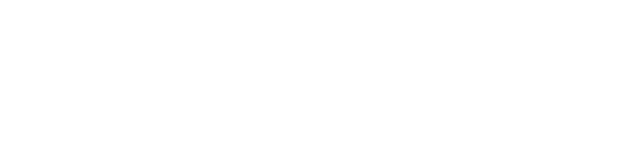
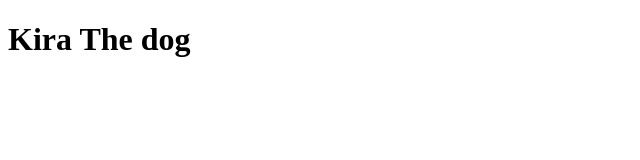
Before and after one commit to Alethepata/vue-hello, a plain HTML site: page index.html in a window 1280 px wide. Shown: the whole page, without its empty margins (0-640 px from the left). Drawn offline with nearby package versions, Linux system fonts and the light colour scheme.

Commit message:
[Add] h1

```diff
--- a/index.html
+++ b/index.html
@@ -7,6 +7,12 @@
     <title>Document</title>
 </head>
 <body>
+    <div id="app">
+        <h1>
+            {{nome}}
+            {{cognome}}
+        </h1>
+    </div>
     <script src="js/script.js"></script>
 </body>
 </html>
```
